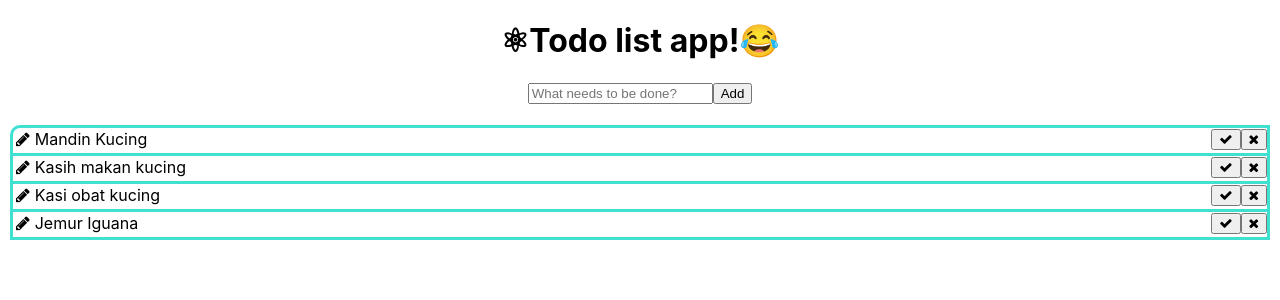
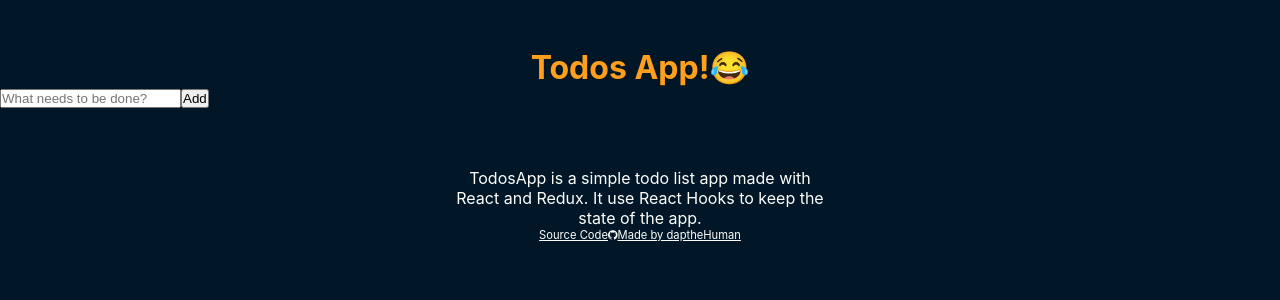
Before and after one commit to daptheHuman/reactiveTask, a React (Create React App) app: page / in a window 1280 px wide. Shown: the top 300 px of the page. Built offline with nearby package versions, Linux system fonts and the light colour scheme.

Commit message:
change the initial data, make filtering function

```diff
--- a/package.json
+++ b/package.json
@@ -6,6 +6,7 @@
     "@testing-library/jest-dom": "^5.14.1",
     "@testing-library/react": "^11.2.7",
     "@testing-library/user-event": "^12.8.3",
+    "font-awesome": "^4.7.0",
     "react": "^17.0.2",
     "react-dom": "^17.0.2",
     "react-scripts": "4.0.3",
--- a/src/App.css
+++ b/src/App.css
@@ -1,5 +1,50 @@
-.App {
-	margin: auto;
-	text-align: center;
+* {
+	margin: 0;
+	padding: 0;
 	box-sizing: border-box;
 }
+.App {
+	margin: 0;
+	padding: 3rem 0 5rem 0;
+	scroll-behavior: smooth;
+	min-height: 100vh;
+	height: 100%;
+	background-color: #011627;
+	color: #fdfffc;
+}
+
+.Header {
+	text-align: center;
+	color: #ff9f1c;
+}
+
+.ProjectDescription {
+	text-align: center;
+	margin-top: 3rem;
+	margin-left: auto;
+	margin-right: auto;
+	width: 30vw;
+	display: flex;
+	flex-direction: column;
+	justify-content: space-between;
+	align-items: center;
+	border: 2px solid #011627;
+}
+
+.ProjectDescription > a,
+a:link,
+a:visited,
+a:hover,
+a:active,
+a:focus,
+a:not([href]),
+a[href],
+a[href]:active,
+a[href]:visited,
+a[href]:hover,
+a[href]:focus,
+a[href]:not([href]),
+a[href]:target {
+	color: #fdfffc;
+	font-size: 0.7rem;
+}
--- a/src/App.js
+++ b/src/App.js
@@ -1,25 +1,94 @@
 import './App.css';
-import React, {useState} from 'react';
+import React, { useState, useEffect } from 'react';
 
 // Import Components
-import TodoList from './components/Todo/TodoList'
-import Form from './components/Form/Form'
-
-//import data.json
-import data from './data.json';
+import TodoList from './components/Todo/TodoList';
+import Form from './components/Form/Form';
 
 const App = () => {
-  const [inputText, setInputText] = useState('');
+	const [inputText, setInputText] = useState('');
+	const [todos, setTodos] = useState([]);
+	const [filterStatus, setFilterStatus] = useState('all');
+	const [filteredTodos, setFilteredTodos] = useState(todos);
 
-  const [todos, setTodos] = useState(data);
+	//run useEffect on page load and run the loadLocalStorage function to get data from localStorage
+	useEffect(() => {
+		loadLocalStorage();
+	}, []);
 
-  return (
-    <div className="App">
-      <h1 className="Header">⚛Todo list app!😂</h1>
-      <Form todos={todos} setTodos={setTodos} inputText={inputText} setInputText={setInputText}/>
-      <TodoList todos={todos} setTodos={setTodos} />
-    </div>
-  );
-}
+	//useEffect
+	useEffect(() => {
+		filterTodos(filterStatus);
+		saveLocalStorage();
+		// eslint-disable-next-line react-hooks/exhaustive-deps
+	}, [filterStatus, todos]);
+
+	//Functions
+	const filterTodos = (filter) => {
+		switch (filter) {
+			case 'active':
+				return setFilteredTodos(
+					todos.filter((todo) => todo.complete === false),
+				);
+			case 'completed':
+				return setFilteredTodos(todos.filter((todo) => todo.complete === true));
+			default:
+				return setFilteredTodos(todos);
+		}
+	};
+
+	// Save to localStorage anf check if there is a storage already or not
+	const saveLocalStorage = () => {
+		// check if the local storage has todos already or not
+		if (
+			localStorage.getItem('todos') === null ||
+			localStorage.getItem('todos') === undefined
+		) {
+			localStorage.setItem('todos', JSON.stringify(todos));
+		}
+		localStorage.setItem('todos', JSON.stringify(todos));
+	};
+
+	// Load from localStorage
+	const loadLocalStorage = () => {
+		const todos = JSON.parse(localStorage.getItem('todos'));
+		if (todos) {
+			setTodos(todos);
+		}
+	};
+
+	//Render
+	return (
+		<div className="App">
+			<h1 className="Header">Todos App!😂</h1>
+			<Form
+				todos={todos}
+				setTodos={setTodos}
+				inputText={inputText}
+				setInputText={setInputText}
+				setFilterStatus={setFilterStatus}
+			/>
+			<TodoList
+				filteredTodos={filteredTodos}
+				todos={todos}
+				setTodos={setTodos}
+			/>
+
+			{/* Project Description */}
+			<div className="ProjectDescription">
+				<p>
+					TodosApp is a simple todo list app made with React and Redux. It use
+					React Hooks to keep the state of the app.
+					<br />
+				</p>
+				<a href="https://github.com/daptheHuman/task-app">
+					Source Code
+					<i className="fa fa-github"></i>
+					Made by daptheHuman
+				</a>
+			</div>
+		</div>
+	);
+};
 
 export default App;
--- a/src/data.json
+++ /dev/null
@@ -1,18 +0,0 @@
-[{
-    "id": 1,
-    "task": "Mandin Kucing",
-    "complete": false
-  }, {
-    "id": 2,
-    "task": "Kasih makan kucing",
-    "complete": false
-  }, {
-    "id": 4,
-    "task": "Kasi obat kucing",
-    "complete": false
-  }, {
-    "id": 5,
-    "task": "Jemur Iguana",
-    "complete": false
-  }
-]
```
Also changed, not shown: 1 other file (tests, documents, lock files or other folders).
